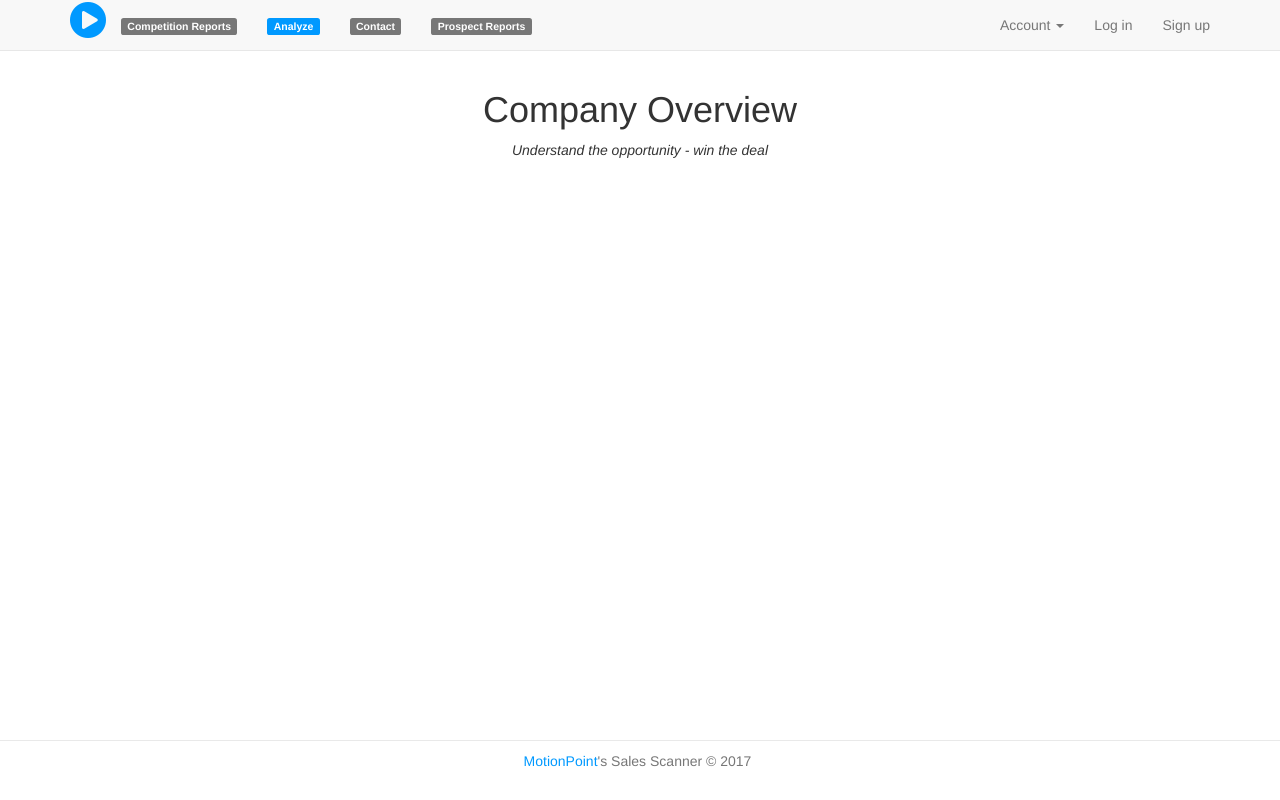
After one commit to get-data-/scan, a Flask app: page /newreports in a window 1280 px wide. The commit adds this page. Run offline with Flask 2, Linux system fonts and the light colour scheme; data that the repository does not hold is empty; parts of the project's set-up code (start-up, migrations or seed data) failed here and were passed over; some libraries are stand-ins or nearby versions.

Commit message:
created view for prospect crawl reports

```diff
--- a/mpscanner/blueprints/analyze/tasks.py
+++ b/mpscanner/blueprints/analyze/tasks.py
@@ -1,4 +1,5 @@
 import time
+import uuid
 import random
 import requests
 from datetime import datetime
@@ -20,7 +21,8 @@ def crawl(self, url):
         {
             'crawl_data': siteData,
             'crawl_time': datetime.now(),
-            'homepage': homepage
+            'homepage': homepage,
+            'uuid': str(uuid.uuid3(uuid.NAMESPACE_DNS, homepage))
         })
 
     # Restrict crawling to only internal links on same domain
--- /dev/null
+++ b/mpscanner/blueprints/analyze/templates/analyze/new_reports.html
@@ -0,0 +1,35 @@
+{% extends 'layouts/base.html' %}
+
+{% block title %}Learnings{% endblock %}
+{% block meta_description %}What does the competition look like?{% endblock %}
+
+{% block body %}
+
+<div class="content" style="margin:0 auto; vertical-align:center;" align="center">
+  <h1>Company Overview</h1>
+  <p><em>Understand the opportunity - win the deal</em></p>
+</div>
+<br><br>
+<div class="container">
+  <div class="col-xs-6">
+    <table class="table table-striped">
+      <thead>
+        <tr>
+        </tr>
+      </thead>
+      <tbody>
+        {% for site in sites %}
+          <tr>
+            <td class="col-md-1">
+              <a href="{{ url_for('analyze.siteScanReport', site_id= site['_id']['uuid']) }}">
+                {{ site['_id']['homepage'] }}
+              </a>
+            </td>
+          </tr>
+          {% endfor %}
+      </tbody>
+    </table>
+  </div>
+</div>
+
+{% endblock %}
--- a/mpscanner/blueprints/analyze/views.py
+++ b/mpscanner/blueprints/analyze/views.py
@@ -8,6 +8,28 @@ from mpscanner.extensions import mongo
 from lib.potato.extract import name, websiteDomain
 
 analyze = Blueprint('analyze', __name__, template_folder='templates')
+
+
+@analyze.route('/newreports')
+def scanReport():
+    webData = mongo.db.scan
+    data = []
+    crawls = webData.aggregate(
+        [{"$group": {"_id": {'homepage': "$homepage", 'uuid': "$uuid"}}}])
+    for d in crawls:
+        data.append(d)
+    return render_template('analyze/new_reports.html', sites=data)
+
+
+@analyze.route('/newreports/<site_id>')
+def siteScanReport(site_id):
+    pageData = mongo.db.scan
+    data = []
+    print(site_id)
+    # pages = [site for site in webData.find({'uuid': site_id})]
+    for d in pageData.find({'uuid': site_id}):
+        data.append(d)
+    return render_template('analyze/new_single_report.html', sites=data)
 
 
 @analyze.route('/analyze', methods=['GET', 'POST'])
--- a/mpscanner/templates/layouts/base.html
+++ b/mpscanner/templates/layouts/base.html
@@ -42,7 +42,7 @@
           <ul class="nav navbar-nav">
               <li>
                 <a href="{{ url_for('analyze.reporting') }}">
-                  <span class="label label-default">Reports</span>
+                  <span class="label label-default">Competition Reports</span>
                 </a>
               </li>
               <li>
@@ -53,6 +53,11 @@
               <li>
                 <a href="{{ url_for('contact.index') }}">
                   <span class="label label-default">Contact</span>
+                </a>
+              </li>
+              <li>
+                <a href="{{ url_for('analyze.scanReport') }}">
+                  <span class="label label-default">Prospect Reports</span>
                 </a>
               </li>
           </ul>
```
Also changed, not shown: mpscanner/blueprints/analyze/templates/analyze/new_single_report.html (added, +11 -0 lines).
